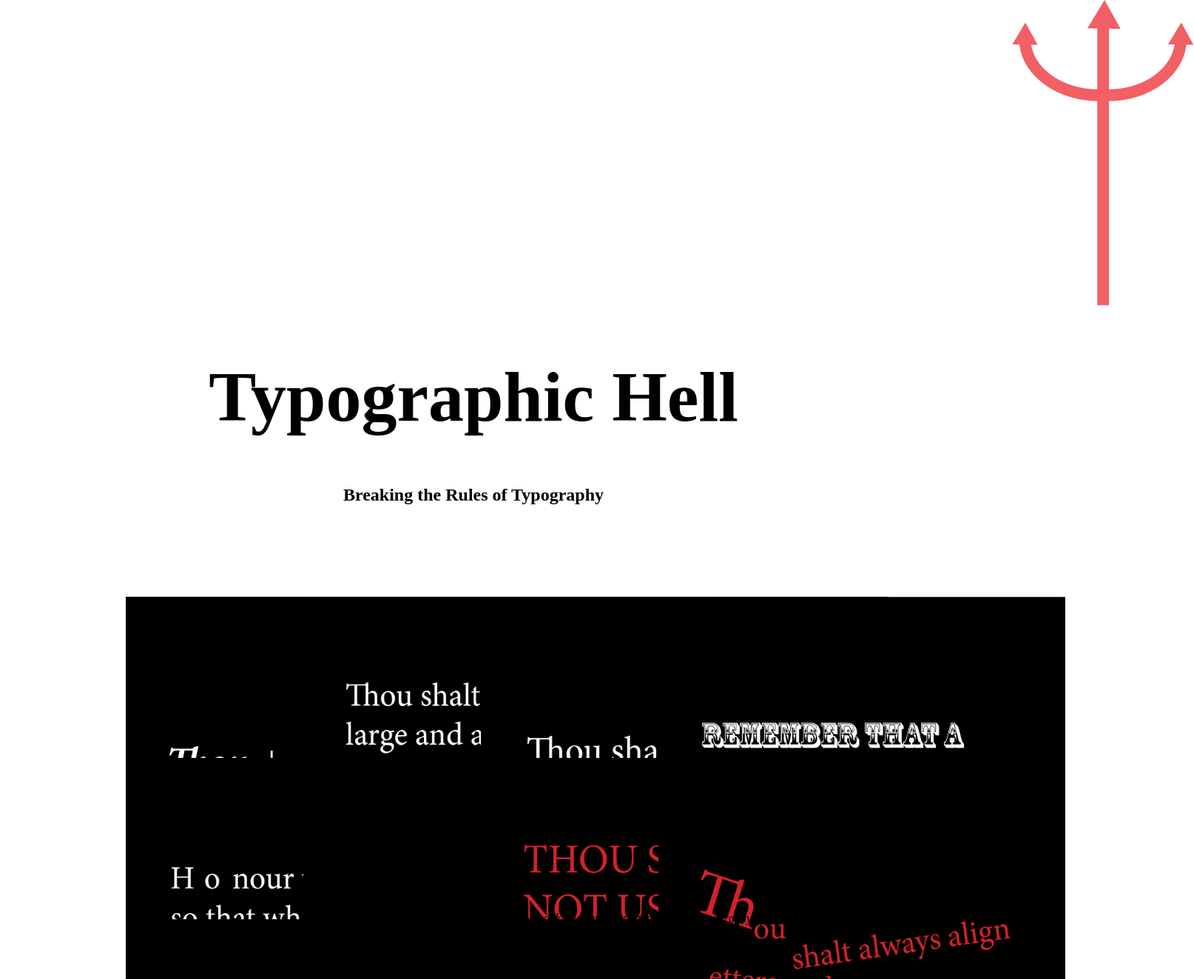
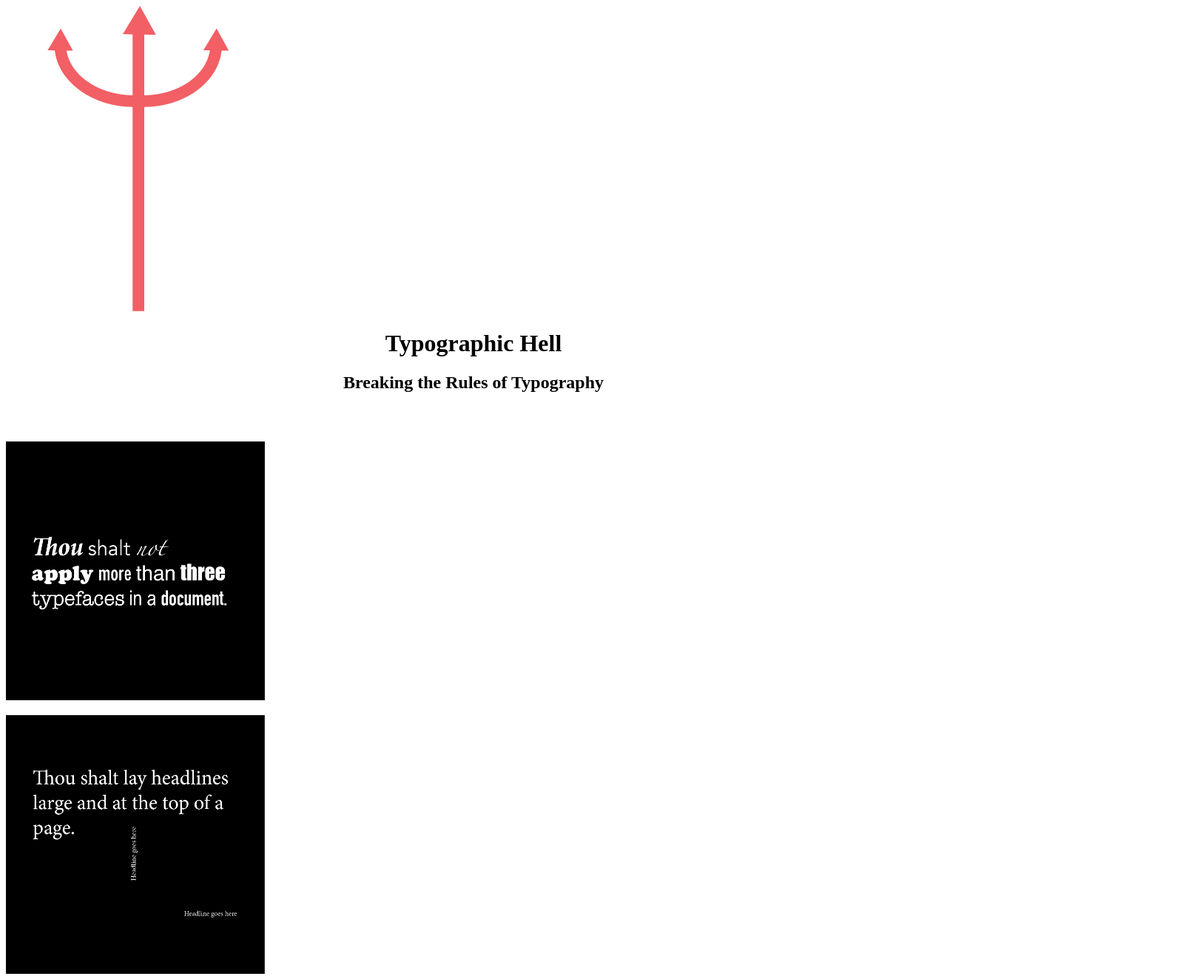
Before and after one commit to laurencox/breakingrules, a plain HTML site: page index.html in a window 1280 px wide. Shown: the top 1324 px of the page at 74% size, 1614 px wide, since content can reach past the window. Drawn offline with Linux system fonts and the light colour scheme.

Commit message:
Add files via upload

```diff
--- a/index.html
+++ b/index.html
@@ -45,64 +45,6 @@ p{
   padding-top: 5em;
   padding-bottom: 3em;
 }
-
-
-@media (min-width: 40em) {
-
-.pitchfork {
-  margin-left: 23em;
-}
-
-}
-
-@media (min-width: 60em) {
-
-body {
-  width: 90%;
-	max-width: 60em;
-	margin: 0 auto 0;
-	}
-
-  .pitchfork {
-    text-align: center;
-    margin-left: 72em;
-  }
-
-h1 {
-text-align: center;
-font-size: 6em;
-}
-
-h2 {
-  text-align: center;
-  padding-bottom: 4em;
-}
-
-.rules {
-  width: 220px;
-  float: left;
-  margin: 10px;
-  height: 198px;
-}
-
-figure {
-  display: block;
-  width: 202px;
-  height: 170px;
-  margin: 0px;
-  padding: 0px;
-}
-
-figure img {
-  width: 550px;
-  height: 550px;
-}
-
-  }
-
-
-
-
 
 
     </style>
```
